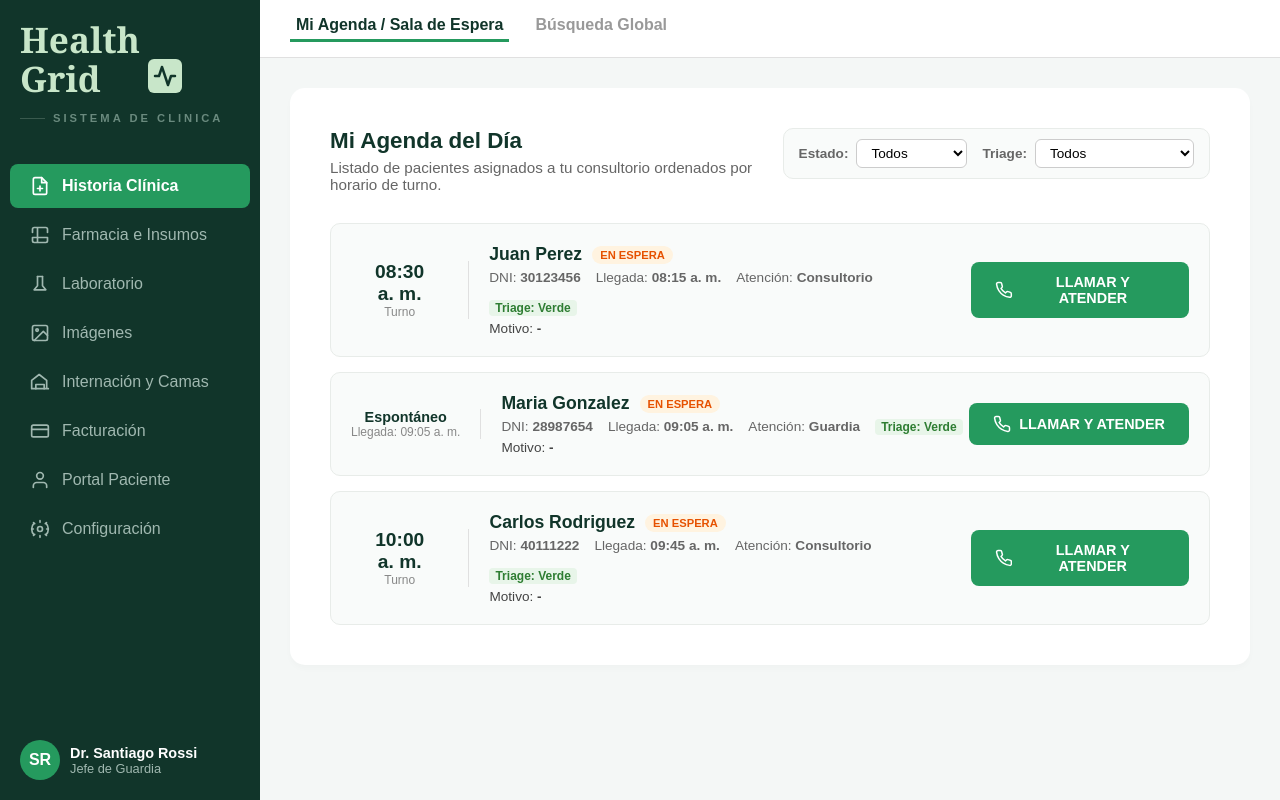
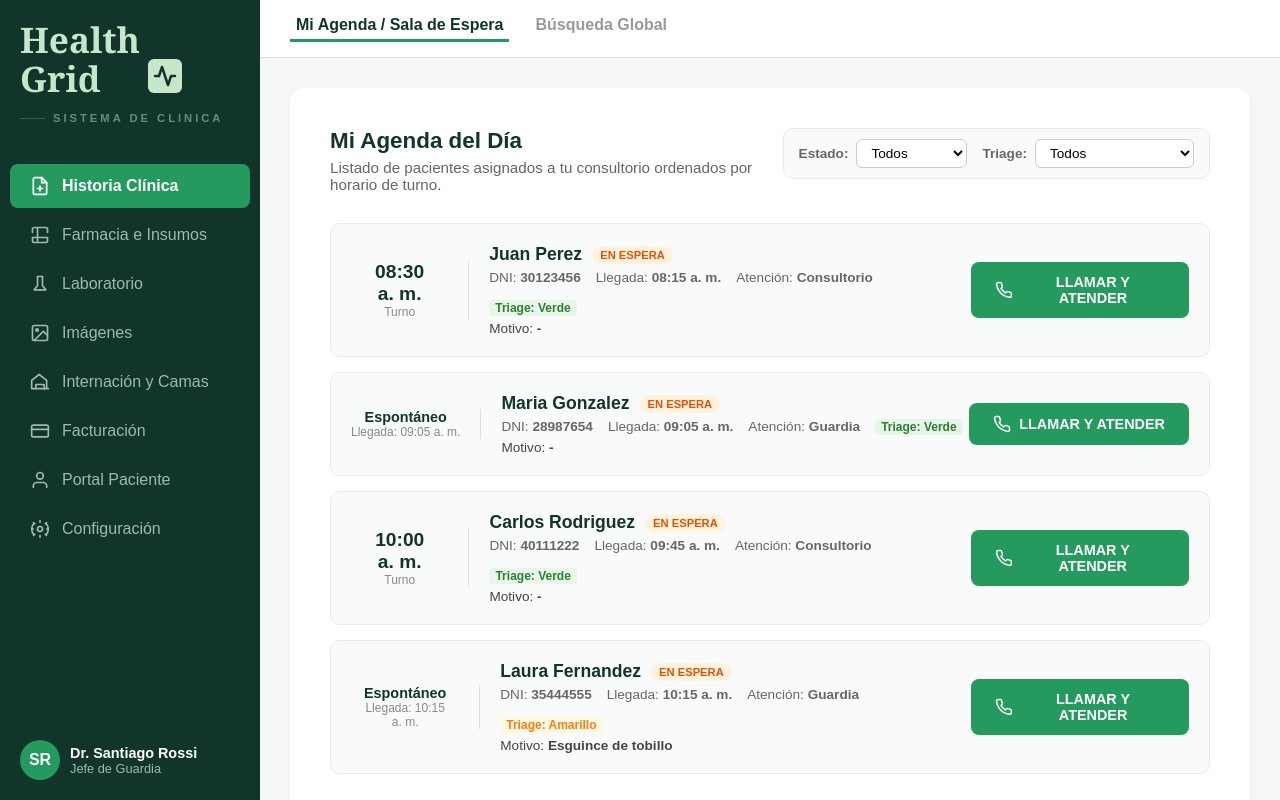
Before and after one commit to diegomartinezauqui/healthgrid-hce-frontend, a React (Vite) app in the folder healthgrid-hce-frontend/: page / in a window 1280 px wide. Built offline with nearby package versions, Linux system fonts and the light colour scheme.

Commit message:
Fix: Atender a un paciente ahora abre la ficha médica correspondiente

```diff
--- a/healthgrid-hce-frontend/src/App.jsx
+++ b/healthgrid-hce-frontend/src/App.jsx
@@ -10,7 +10,69 @@ function App() {
   // Estado global de pacientes cargado desde localStorage
   const [pacientes, setPacientes] = useState(() => {
     const saved = localStorage.getItem('healthgrid_pacientes');
-    return saved ? JSON.parse(saved) : [];
+    if (saved) {
+      try {
+        const parsed = JSON.parse(saved);
+        // Si hay pacientes pero todos carecen de core_patient_id (datos antiguos corruptos que causaban el bug), los migramos/reseteamos
+        if (parsed.length > 0 && !parsed.some(p => p.core_patient_id)) {
+          console.warn("Datos antiguos de pacientes detectados sin core_patient_id. Inicializando mocks correctos.");
+        } else {
+          return parsed;
+        }
+      } catch (e) {
+        console.error("Error parseando healthgrid_pacientes del localStorage", e);
+      }
+    }
+
+    // Fichas clínicas iniciales (Mocks) por defecto para Juan Pérez (core-001) y María González (core-002)
+    return [
+      {
+        id: 101,
+        core_patient_id: "core-001",
+        nombreApellido: "Juan Perez",
+        dni: "30123456",
+        fechaNacimiento: "1985-05-15",
+        sexo: "Masculino",
+        telefono: "11-4567-8901",
+        direccion: "Av. Siempre Viva 123",
+        numeroHistoriaClinica: "482",
+        grupoSanguineo: "O+",
+        contactoEmergencia: "Laura Perez (Esposa) - 11-5555-5555",
+        consideraciones: [
+          { tipo: "alergia", descripcion: "Penicilina", detalleReaccion: "Urticaria leve" }
+        ],
+        antecedentes: [
+          { tipo: "quirurgico", nombreDescripcion: "Apendicectomía", fecha: "2010-08-12", observaciones: "Sin complicaciones" }
+        ],
+        observaciones: "Paciente hipertenso controlado de forma regular.",
+        fechaRegistro: new Date().toISOString(),
+        estado: "Activo",
+        episodios: []
+      },
+      {
+        id: 102,
+        core_patient_id: "core-002",
+        nombreApellido: "Maria Gonzalez",
+        dni: "28987654",
+        fechaNacimiento: "1980-11-20",
+        sexo: "Femenino",
+        telefono: "11-9876-5432",
+        direccion: "Calle Falsa 123",
+        numeroHistoriaClinica: "715",
+        grupoSanguineo: "A+",
+        contactoEmergencia: "Pedro Gonzalez (Hermano) - 11-4444-4444",
+        consideraciones: [
+          { tipo: "condicion", descripcion: "Diabetes Tipo 2", detalleReaccion: "Controlada con metformina" }
+        ],
+        antecedentes: [
+          { tipo: "familiar", nombreDescripcion: "Diabetes materna", fecha: "", observaciones: "" }
+        ],
+        observaciones: "Requiere controles periódicos de glucemia.",
+        fechaRegistro: new Date().toISOString(),
+        estado: "Activo",
+        episodios: []
+      }
+    ];
   });
   // Vista actual: 'home' | 'detalle'
   const [vistaActual, setVistaActual] = useState('home');
--- a/healthgrid-hce-frontend/src/services/mockSalaEspera.js
+++ b/healthgrid-hce-frontend/src/services/mockSalaEspera.js
@@ -52,6 +52,22 @@ export const salaEsperaMock = [
     id_profesional: ID_PROFESIONAL_ACTUAL,
     nivel_triage: "Verde",
     id_enfermero_triage: null
+  },
+  {
+    id_espera: 104,
+    id_paciente: "core-004",
+    nombreApellido: "Laura Fernandez",
+    dni: "35444555",
+    tipo_atencion: "Guardia",
+    sector: "Traumatología",
+    hora_llegada: new Date(new Date().setHours(10, 15)).toISOString(),
+    horario_turno: null, // Guardia (orden de llegada)
+    motivo: "Esguince de tobillo",
+    estado: "En espera",
+    id_turno_externo: null,
+    id_profesional: ID_PROFESIONAL_ACTUAL,
+    nivel_triage: "Amarillo",
+    id_enfermero_triage: null
   }
 ];
 
@@ -65,6 +81,7 @@ export const getAgendaDelDia = (idProfesional) => {
       return {
         ...turno,
         paciente: {
+          core_patient_id: turno.id_paciente,
           nombreApellido: turno.nombreApellido || pacienteInfo?.nombreApellido || 'Desconocido',
           dni: turno.dni || pacienteInfo?.dni || '—'
         }
```
